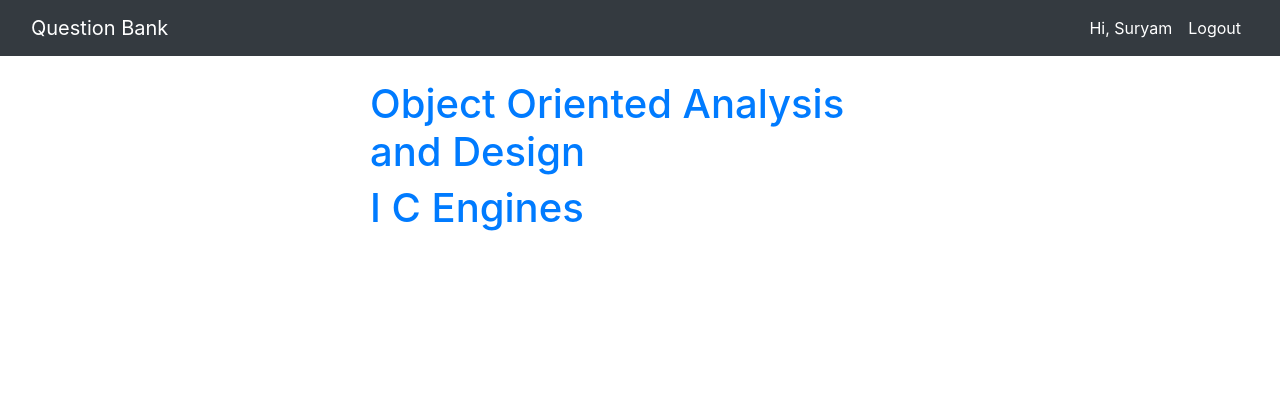
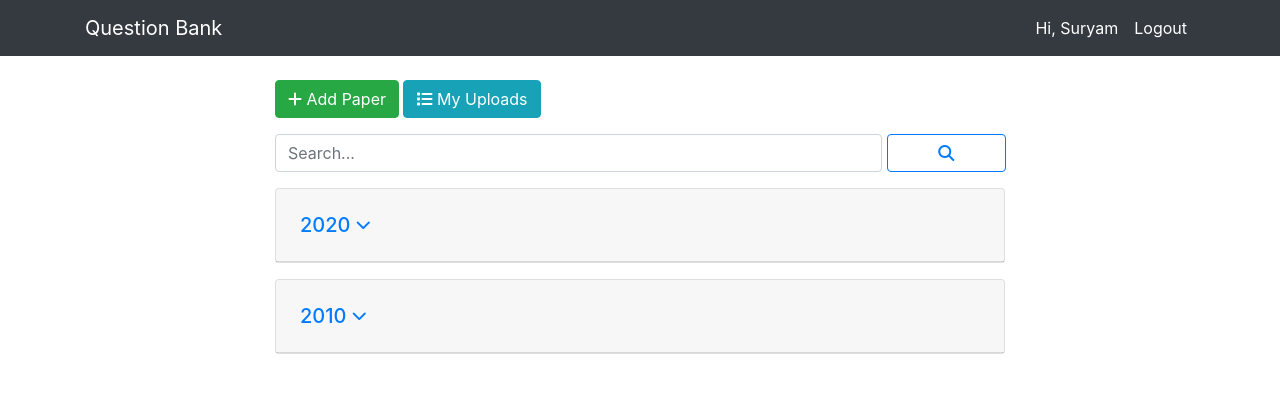
Before and after one commit to Suryam26/Question-Bank, a Django app: page / in a window 1280 px wide. Shown: the top 393 px of the page. Run offline with Django 3.2, Linux system fonts and the light colour scheme; a user stored in the database is signed in; data comes from the database, SQL or seed files in the repository; both versions use the stored data as it was after the commit; some libraries are stand-ins or nearby versions.

Commit message:
Create, update and delete views added

```diff
--- a/qbProject/urls.py
+++ b/qbProject/urls.py
@@ -1,5 +1,7 @@
 from django.contrib import admin
 from django.urls import path, include
+from django.conf import settings
+from django.conf.urls.static import static
 
 urlpatterns = [
     path('admin/', admin.site.urls),
@@ -8,3 +10,7 @@ urlpatterns = [
     path('accounts/', include('django.contrib.auth.urls')),
     path('', include('questions.urls')),
 ]
+
+if settings.DEBUG:
+    urlpatterns += static(settings.MEDIA_URL,
+                          document_root=settings.MEDIA_ROOT)
--- a/questions/urls.py
+++ b/questions/urls.py
@@ -1,9 +1,12 @@
 from django.urls import path
 
-from .views import HomeView, PaperDetailView, PaperCreateView
+from .views import HomeView, PaperDetailView, PaperCreateView, MyListView, PaperUpdateView, PaperDeleteView
 
 urlpatterns = [
     path('', HomeView.as_view(), name='home'),
-    path('<int:pk>/detail/', PaperDetailView.as_view(), name='detail'),
-    path('create/', PaperCreateView.as_view(), name='create')
+    path('paper/<int:pk>/detail/', PaperDetailView.as_view(), name='detail'),
+    path('paper/new/', PaperCreateView.as_view(), name='create'),
+    path('paper/mylist/', MyListView.as_view(), name='mylist'),
+    path('paper/<int:pk>/update', PaperUpdateView.as_view(), name='update'),
+    path('paper/<int:pk>/delete', PaperDeleteView.as_view(), name='delete'),
 ]
--- a/questions/views.py
+++ b/questions/views.py
@@ -1,6 +1,6 @@
-from re import L
-from django.views.generic import ListView, DetailView, CreateView
-from django.contrib.auth.mixins import LoginRequiredMixin
+from django.views.generic import ListView, DetailView, CreateView, UpdateView, DeleteView
+from django.contrib.auth.mixins import LoginRequiredMixin, UserPassesTestMixin
+from django.urls import reverse_lazy
 
 from .models import QuestionPaper
 
@@ -11,13 +11,47 @@ class HomeView(LoginRequiredMixin, ListView):
     context_object_name = 'papers'
 
 
-class PaperDetailView(DetailView):
+class PaperDetailView(LoginRequiredMixin, DetailView):
     model = QuestionPaper
     template_name = 'questions/detail.html'
     context_object_name = 'paper'
 
 
-class PaperCreateView(CreateView):
+class PaperCreateView(LoginRequiredMixin, CreateView):
     model = QuestionPaper
-    fields = '__all__'
+    fields = ['branch', 'subject', 'exam', 'year', 'semester', 'paper']
     template_name = 'questions/create.html'
+    success_url = reverse_lazy('mylist')
+
+    def form_valid(self, form):
+        form.instance.author = self.request.user
+        return super().form_valid(form)
+
+
+class MyListView(LoginRequiredMixin, ListView):
+    model = QuestionPaper
+    template_name = 'questions/mylist.html'
+    context_object_name = 'mylist'
+
+    def get_queryset(self):
+        return self.model.objects.filter(author=self.request.user).order_by('-updated_at')
+
+
+class PaperUpdateView(LoginRequiredMixin, UserPassesTestMixin, UpdateView):
+    model = QuestionPaper
+    fields = ['branch', 'subject', 'exam', 'year', 'semester', 'paper']
+    template_name = 'questions/update.html'
+    success_url = reverse_lazy('mylist')
+
+    def test_func(self):
+        return self.get_object().author == self.request.user
+
+
+class PaperDeleteView(LoginRequiredMixin, UserPassesTestMixin, DeleteView):
+    model = QuestionPaper
+    template_name = 'questions/delete.html'
+    context_object_name = 'paper'
+    success_url = reverse_lazy('mylist')
+
+    def test_func(self):
+        return self.get_object().author == self.request.user
--- a/templates/base.html
+++ b/templates/base.html
@@ -25,7 +25,7 @@
     <main class="container py-4">
         <div class="row">
             <div class="col"></div>
-            <div class="col-md-10 col-lg-6">
+            <div class="col-md-10 col-lg-8">
                 {% block content %}
                 {% endblock content %}
             </div>
@@ -44,7 +44,7 @@
     <script src="https://maxcdn.bootstrapcdn.com/bootstrap/4.0.0/js/bootstrap.min.js"
         integrity="sha384-JZR6Spejh4U02d8jOt6vLEHfe/JQGiRRSQQxSfFWpi1MquVdAyjUar5+76PVCmYl"
         crossorigin="anonymous"></script>
-    <!-- <script src="https://kit.fontawesome.com/bfc997cd17.js" crossorigin="anonymous"></script> -->
+    <script src="https://kit.fontawesome.com/bfc997cd17.js" crossorigin="anonymous"></script>
 
 </body>
 </html>
--- a/templates/navbar.html
+++ b/templates/navbar.html
@@ -1,5 +1,5 @@
 <nav class="navbar navbar-expand-lg navbar-dark bg-dark">
-    <div class="container-fluid">
+    <div class="container">
 
         <a class="navbar-brand" href="{% url 'home' %}">Question Bank</a>
 
--- a/templates/questions/home.html
+++ b/templates/questions/home.html
@@ -3,12 +3,51 @@
 
 {% block content %}
 
+    <a href="{% url 'create' %}" class="btn btn-success">
+        <i class="fa fa-plus"></i> Add Paper
+    </a>
+    <a href="{% url 'mylist' %}" class="btn btn-info">
+        <i class="fa fa-list"></i> My Uploads
+    </a>
+
+    {% include 'searchbar.html' %}
+
     {% for p in papers %}
-        <a href="{% url 'detail' p.id %}">
-            <h1>{{ p.subject }}</h1>
-        </a>
+        <div class="card my-3">
+
+            <a data-toggle="collapse" href="#detailCard{{ p.id }}" role="button" aria-expanded="false" aria-controls="detailCard{{ p.id }}">
+                <div class="card-header p-4 h5">
+                    {{ p.year }}
+                    <i class="fa fa-chevron-down fa-xs"></i>
+                </div>
+            </a>
+
+            <div class="collapse" id="detailCard{{ p.id }}">
+
+                <div class="card-body">
+                        <h4 class="card-title">
+                            {{ p.subject }}
+                            <span class="badge badge-pill badge-info">{{ p.branch }}</span>
+                        </h4>
+                        <h5>
+                            <span class="badge badge-pill badge-info">{{ p.exam }}</span>
+                            <span class="badge badge-pill badge-info">{{ p.year }}</span>
+                            <span class="badge badge-pill badge-info">{{ p.semester }} Sem</span>
+                        </h5>
+                        <div class="text-right">
+                            <a href="{{ p.paper.url }}" class="btn btn-info" download>
+                                Download  <i class="fa fa-download"></i>
+                            </a>
+                        </div>
+                </div>
+
+            </div>
+
+        </div>
         {% empty %}
+
         <h4 class="my-4">No entries yet.</h4>
+
     {% endfor %}
 
 {% endblock content %}
--- /dev/null
+++ b/templates/questions/update.html
@@ -0,0 +1,6 @@
+{% extends 'questions/create.html' %}
+
+
+{% block heading %}
+    Update Paper
+{% endblock heading %}
--- /dev/null
+++ b/templates/searchbar.html
@@ -0,0 +1,8 @@
+<form method="GET" class="form-row my-3">
+    <div class="col-10">
+        <input class="form-control" type="text" placeholder="Search..." name="name" value="{{ name }}">
+    </div>
+    <button type="submit" class="btn btn-outline-primary col mr-1">
+        <i class="fa fa-search"></i>
+    </button>
+</form>
```
Also changed, not shown: templates/questions/create.html (+15 -1 lines), templates/questions/delete.html (added, +20 -0 lines), templates/questions/detail.html (+21 -1 lines), templates/questions/mylist.html (added, +55 -0 lines), db.sqlite3, 2 other files.
